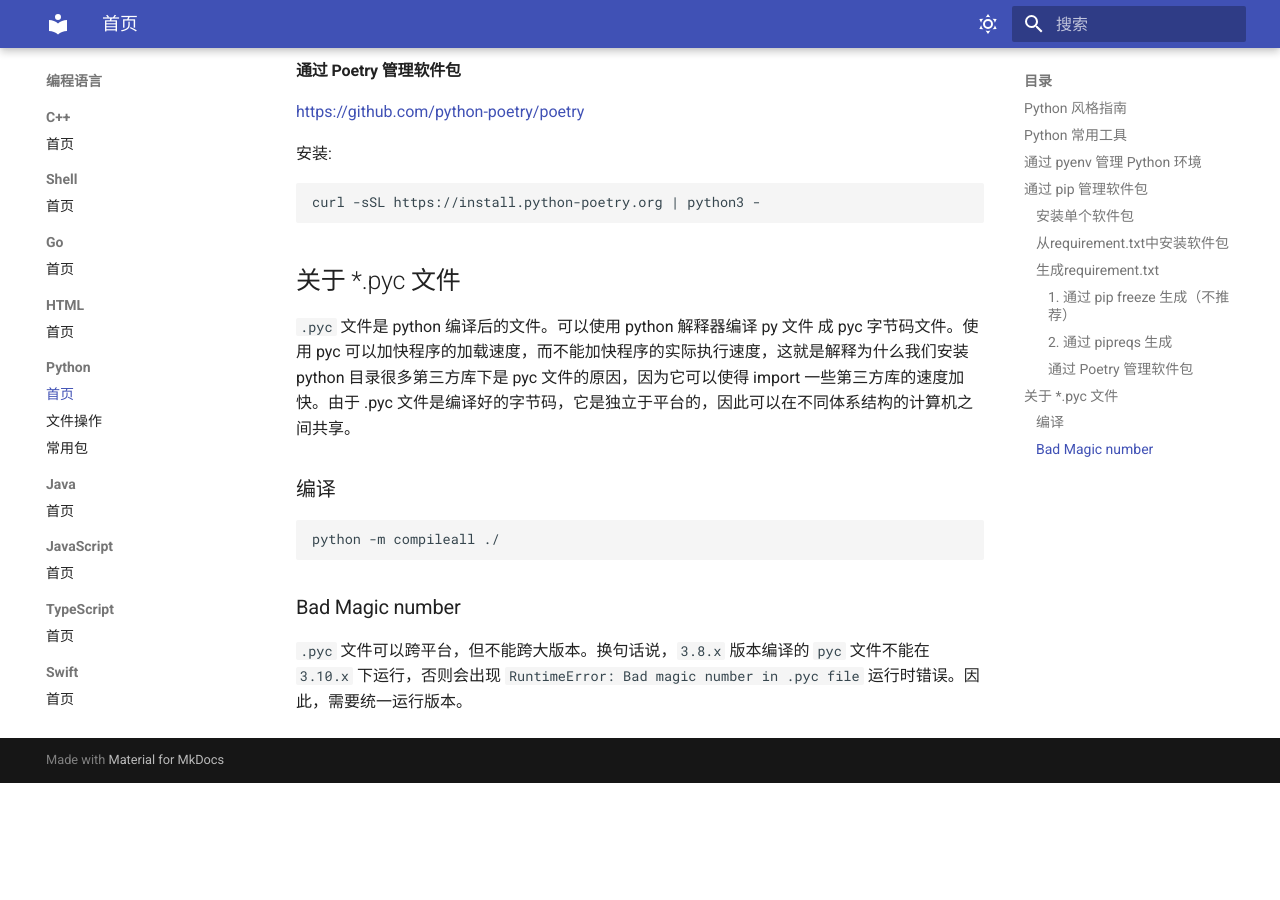
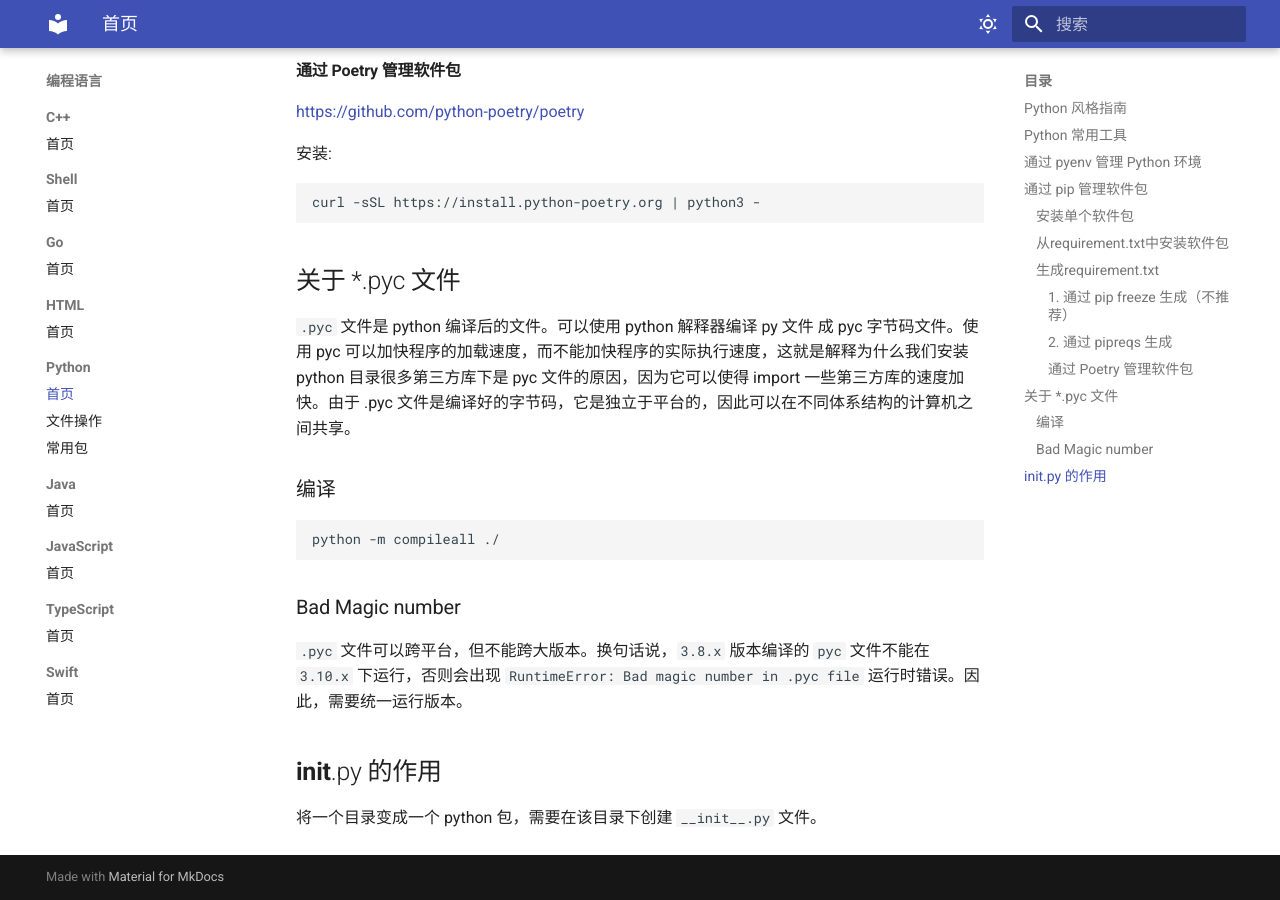
Before and after one commit to wizardbyron/guides, an MkDocs documentation site: the page built from docs/programming/python/index.md, in a window 1280 px wide and 900 px high, scrolled down 1307 px. Built offline with MkDocs 1.6.1 and Material for MkDocs 9.7.7, drawn with Linux system fonts in a browser that asks for light colours; before the commit the page ends 2090 px from its top, so only the background shows below that.

Commit message:
python: 新增__init__.py 的作用

```diff
--- a/docs/programming/python/index.md
+++ b/docs/programming/python/index.md
@@ -74,3 +74,7 @@ python -m compileall ./
 ### Bad Magic number
 
 `.pyc` 文件可以跨平台，但不能跨大版本。换句话说，`3.8.x` 版本编译的 `pyc` 文件不能在 `3.10.x` 下运行，否则会出现 `RuntimeError: Bad magic number in .pyc file` 运行时错误。因此，需要统一运行版本。
+
+## __init__.py 的作用
+
+将一个目录变成一个 python 包，需要在该目录下创建 `__init__.py` 文件。
```
